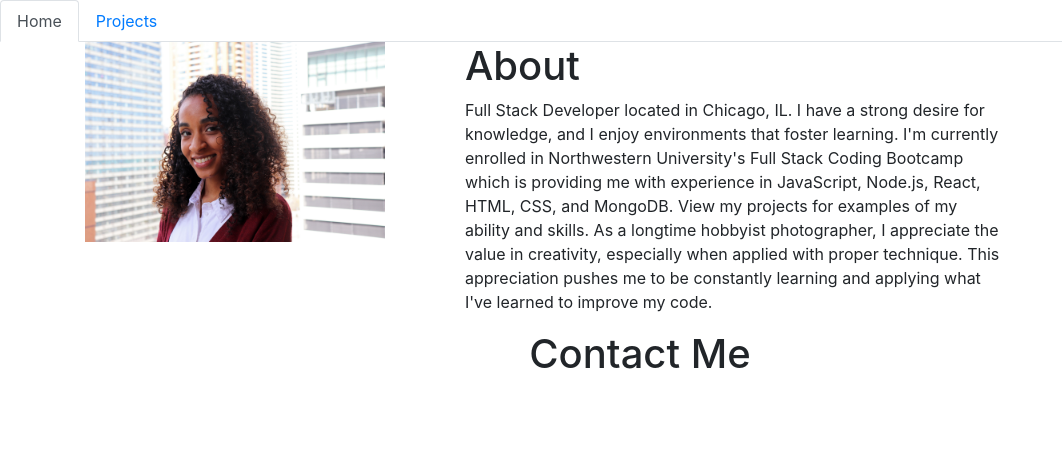
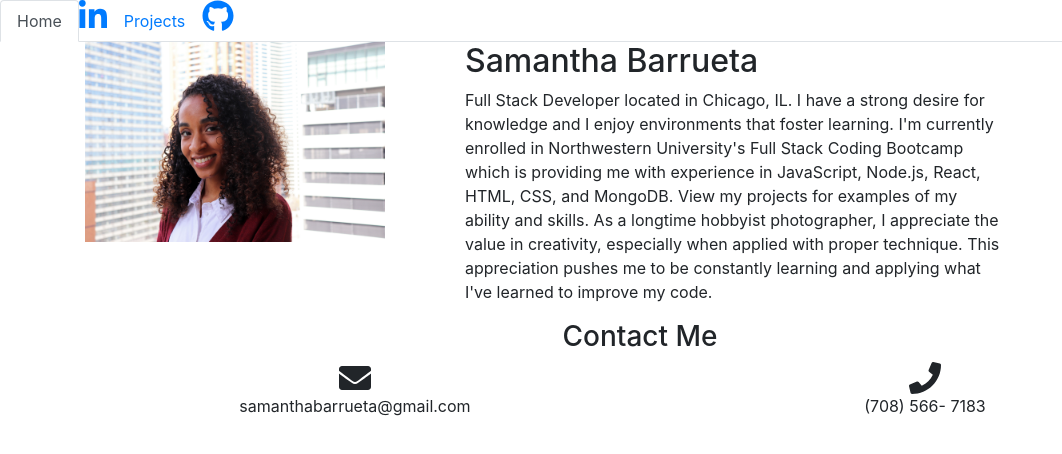
Before and after one commit to samanthabarrueta/React-Portfolio, a React (Create React App) app in the folder portfolio/: page / in a window 1280 px wide. Shown: the top 454 px of the page, without its empty margins (0-1062 px from the left). Built offline with nearby package versions, Linux system fonts and the light colour scheme.

Commit message:
update navtabs and contact info

```diff
--- a/portfolio/src/components/NavTabs.js
+++ b/portfolio/src/components/NavTabs.js
@@ -1,5 +1,7 @@
 import React from "react";
 import { Link, useLocation } from "react-router-dom";
+import { FontAwesomeIcon } from "@fortawesome/react-fontawesome";
+import { faLinkedinIn, faGithub } from "@fortawesome/free-brands-svg-icons";
 
 const NavTabs = () => {
   const location = useLocation();
@@ -12,9 +14,15 @@ const NavTabs = () => {
         </Link>
       </li>
       <li className="nav-item">
+        <a href="https://www.linkedin.com/in/samantha-barrueta/" target="_blank" rel="noopener noreferrer"><FontAwesomeIcon icon={ faLinkedinIn } size="2x" /></a>
+      </li>
+      <li className="nav-item">
         <Link to="/Projects" className={location.pathname === "/Projects" ? "nav-link active" : "nav-link"}>
           Projects
         </Link>
+      </li>
+      <li className="nav-item">
+        <a href="https://github.com/samanthabarrueta" target="_blank" rel="noopener noreferrer"><FontAwesomeIcon icon={ faGithub } size="2x" /></a>
       </li>
     </ul>
   );
--- a/portfolio/src/components/pages/Home.js
+++ b/portfolio/src/components/pages/Home.js
@@ -1,8 +1,10 @@
 import React from "react";
 import Container from "react-bootstrap/Container";
+import { FontAwesomeIcon } from "@fortawesome/react-fontawesome"
+import { faEnvelope, faPhone } from "@fortawesome/free-solid-svg-icons";
 import Row from "react-bootstrap/Row";
 import Col from "react-bootstrap/Col";
-import Image from '../../IMG_2838edit.jpg';
+import Image from "../../IMG_2838edit.jpg";
 
 const Home = () => {
   return (
@@ -12,15 +14,25 @@ const Home = () => {
         <img src={Image} alt="Samantha" width="300" />
         </Col>
         <Col lg={6}>
-          <h1>About</h1>
+          <h2>Samantha Barrueta</h2>
           <p>
-            Full Stack Developer located in Chicago, IL. I have a strong desire for knowledge, and I enjoy environments that foster learning. I'm currently enrolled in Northwestern University's Full Stack Coding Bootcamp which is providing me with experience in JavaScript, Node.js, React, HTML, CSS, and MongoDB. View my projects for examples of my ability and skills. As a longtime hobbyist photographer, I appreciate the value in creativity, especially when applied with proper technique. This appreciation pushes me to be constantly learning and applying what I've learned to improve my code.
+            Full Stack Developer located in Chicago, IL. I have a strong desire for knowledge and I enjoy environments that foster learning. I'm currently enrolled in Northwestern University's Full Stack Coding Bootcamp which is providing me with experience in JavaScript, Node.js, React, HTML, CSS, and MongoDB. View my projects for examples of my ability and skills. As a longtime hobbyist photographer, I appreciate the value in creativity, especially when applied with proper technique. This appreciation pushes me to be constantly learning and applying what I've learned to improve my code.
           </p>
         </Col>
       </Row>
 
       <Row className="row justify-content-md-center">
-        <h1>Contact Me</h1>
+        <h3>Contact Me</h3>
+      </Row>
+      <Row>
+        <Col lg={6}>
+          <Row className="row justify-content-md-center"><FontAwesomeIcon icon={ faEnvelope } size="2x" /></Row>
+          <Row className="row justify-content-md-center">samanthabarrueta@gmail.com</Row>
+        </Col>
+        <Col lg={6}>
+          <Row className="row justify-content-md-center"><FontAwesomeIcon icon={ faPhone } size="2x" /></Row>
+          <Row className="row justify-content-md-center">(708) 566- 7183</Row>
+        </Col>
       </Row>
     </Container>
   );
--- a/portfolio/src/components/pages/Projects.js
+++ b/portfolio/src/components/pages/Projects.js
@@ -4,6 +4,7 @@ const Projects = () => {
   return (
     <div>
       <h1>Projects</h1>
+      Coming Soon!
     </div>
   );
 }
```
